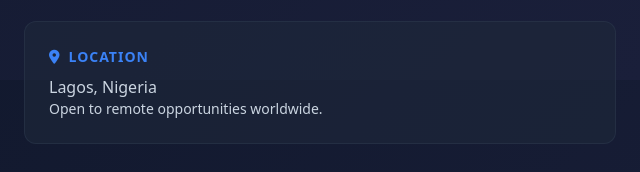
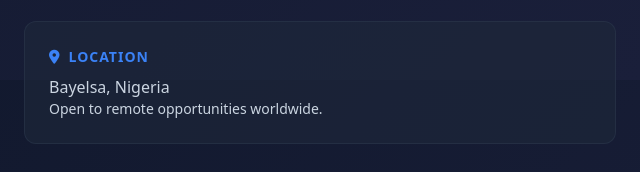
Before and after one commit to pchiderasamuel/Portfolio-website, a plain HTML site: page index.html in a window 1280 px wide. Shown: the part 8720-8892 px from the top of the page, 640-1280 px from the left. Drawn offline with nearby package versions, Linux system fonts and the light colour scheme.

Commit message:
Update location from Lagos to Bayelsa, Nigeria

```diff
--- a/index.html
+++ b/index.html
@@ -1198,7 +1198,7 @@
           <!-- Location -->
           <div class="contact-info-item">
             <h4><i class="fas fa-map-marker-alt mr-2"></i>Location</h4>
-            <p>Lagos, Nigeria</p>
+            <p>Bayelsa, Nigeria</p>
             <p class="text-text-muted text-sm mt-2">Open to remote opportunities worldwide.</p>
           </div>
         </div>
```
